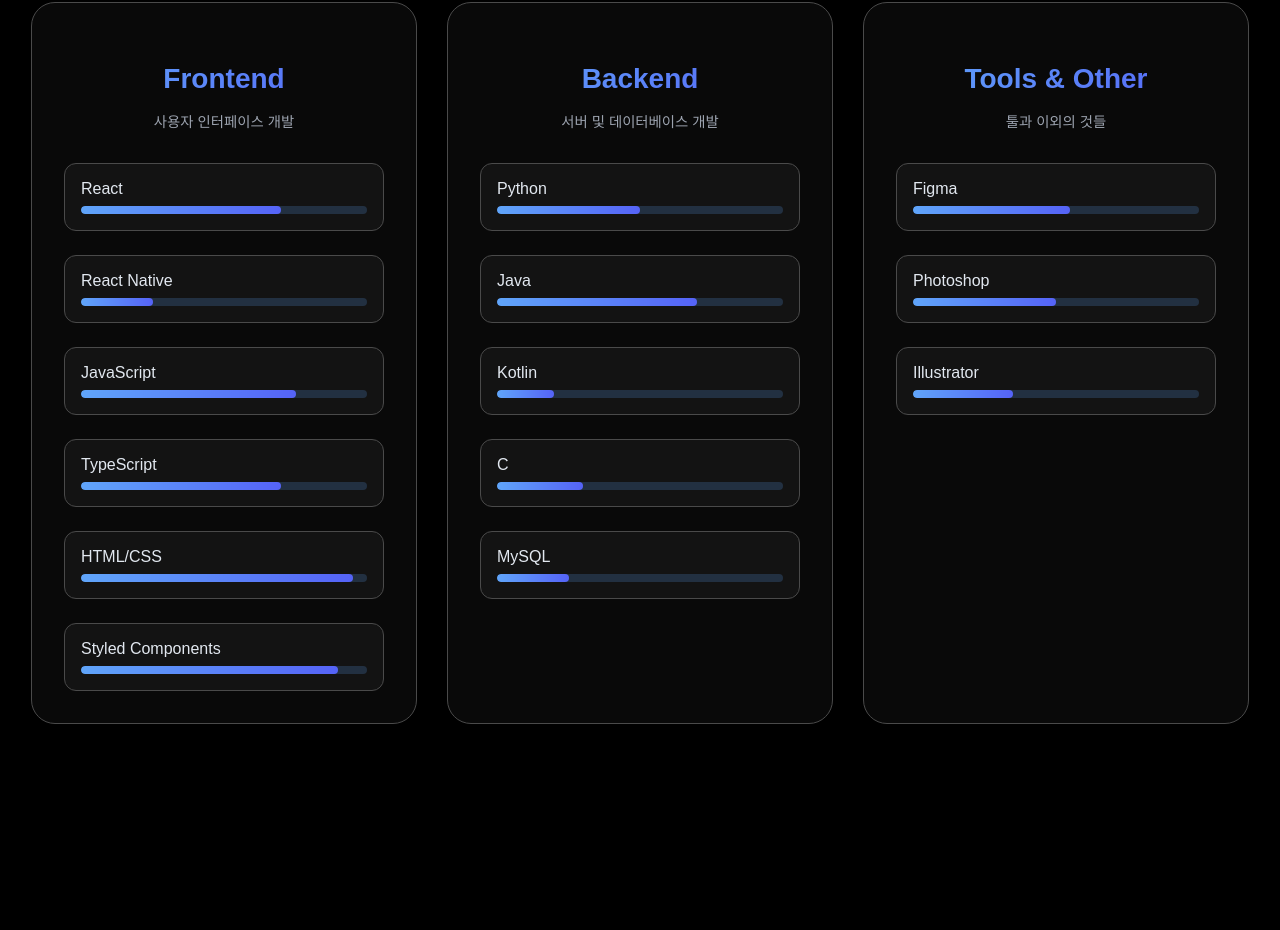
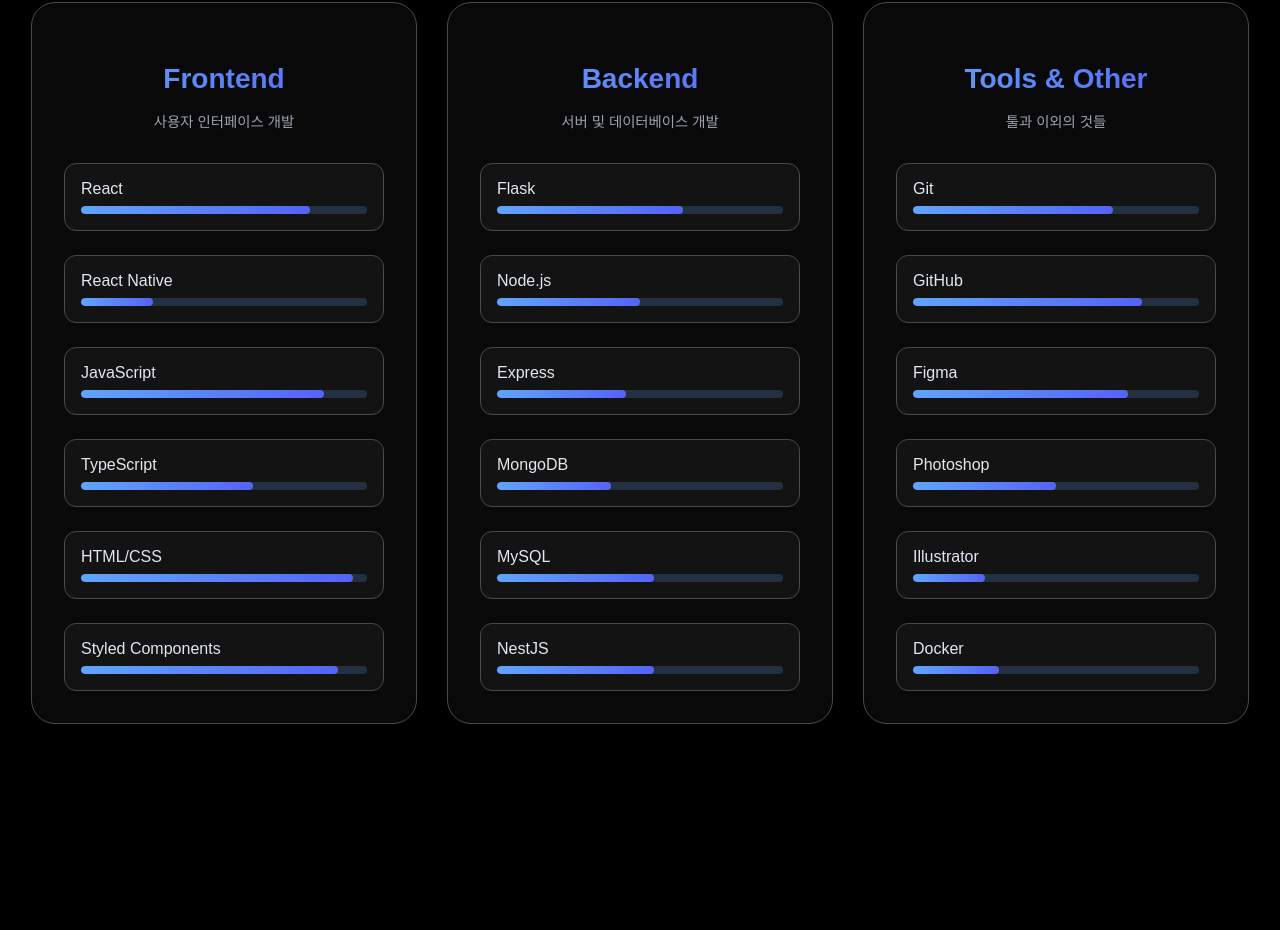
Before and after one commit to hjzhhhj/portfolio_v2, a React (Vite) app: page / in a window 1280 px wide. Shown: the part 2099-3029 px from the top of the page. Built offline with nearby package versions, Linux system fonts and the light colour scheme.

Commit message:
[Fix] :: 스킬 추가 및 레벨 조절

```diff
--- a/src/pages/Skills.tsx
+++ b/src/pages/Skills.tsx
@@ -1,8 +1,8 @@
 import { motion } from "framer-motion";
-import styled from 'styled-components';
+import styled from "styled-components";
 
 const SkillsSection = styled.section`
-  font-family: 'Pretendard', sans-serif;
+  font-family: "Pretendard", sans-serif;
   padding: 5rem 0;
   background-color: #000000;
 `;
@@ -124,43 +124,47 @@
   height: 100%;
   background: linear-gradient(90deg, #60a5fa 0%, #5563f7 100%);
   border-radius: 0.25rem;
-  width: ${props => props.$level}%;
+  width: ${(props) => props.$level}%;
 `;
 
 const Skills = () => {
   const skills = {
     frontend: {
-      title: 'Frontend',
-      subtitle: '사용자 인터페이스 개발',
+      title: "Frontend",
+      subtitle: "사용자 인터페이스 개발",
       skills: [
-        { name: 'React', level: 70 },
-        { name: 'React Native', level: 25 },
-        { name: 'JavaScript', level: 75 },
-        { name: 'TypeScript', level: 70 },
-        { name: 'HTML/CSS', level: 95 },
-        { name: 'Styled Components', level: 90 }
+        { name: "React", level: 80 },
+        { name: "React Native", level: 25 },
+        { name: "JavaScript", level: 85 },
+        { name: "TypeScript", level: 60 },
+        { name: "HTML/CSS", level: 95 },
+        { name: "Styled Components", level: 90 },
       ],
     },
     backend: {
-      title: 'Backend',
-      subtitle: '서버 및 데이터베이스 개발',
+      title: "Backend",
+      subtitle: "서버 및 데이터베이스 개발",
       skills: [
-        { name: 'Python', level: 50 },
-        { name: 'Java', level: 70 },
-        { name: 'Kotlin', level: 20 },
-        { name: 'C', level: 30 },
-        { name: 'MySQL', level: 25 }
+        { name: "Flask", level: 65 },
+        { name: "Node.js", level: 50 },
+        { name: "Express", level: 45 },
+        { name: "MongoDB", level: 40 },
+        { name: "MySQL", level: 55 },
+        { name: "NestJS", level: 55 },
       ],
     },
     design: {
-      title: 'Tools & Other',
-      subtitle: '툴과 이외의 것들',
+      title: "Tools & Other",
+      subtitle: "툴과 이외의 것들",
       skills: [
-        { name: 'Figma', level: 55 },
-        { name: 'Photoshop', level: 50 },
-        { name: 'Illustrator', level: 35 }
+        { name: "Git", level: 70 },
+        { name: "GitHub", level: 80 },
+        { name: "Figma", level: 75 },
+        { name: "Photoshop", level: 50 },
+        { name: "Illustrator", level: 25 },
+        { name: "Docker", level: 30 },
       ],
-    }
+    },
   };
 
   return (
@@ -172,9 +176,7 @@
           transition={{ duration: 0.8 }}
           viewport={{ once: true }}
         >
-          <SectionTitle>
-            Skills
-          </SectionTitle>
+          <SectionTitle>Skills</SectionTitle>
           <UnderlineDiv></UnderlineDiv>
         </TitleContainer>
 
@@ -203,10 +205,14 @@
                   >
                     <SkillName>{skill.name}</SkillName>
                     <SkillLevelBar>
-                      <SkillLevelFill $level={skill.level}
+                      <SkillLevelFill
+                        $level={skill.level}
                         initial={{ width: 0 }}
                         whileInView={{ width: `${skill.level}%` }}
-                        transition={{ duration: 1.5, delay: skillIndex * 0.1 + 0.5 }}
+                        transition={{
+                          duration: 1.5,
+                          delay: skillIndex * 0.1 + 0.5,
+                        }}
                         viewport={{ once: true }}
                       />
                     </SkillLevelBar>
```
